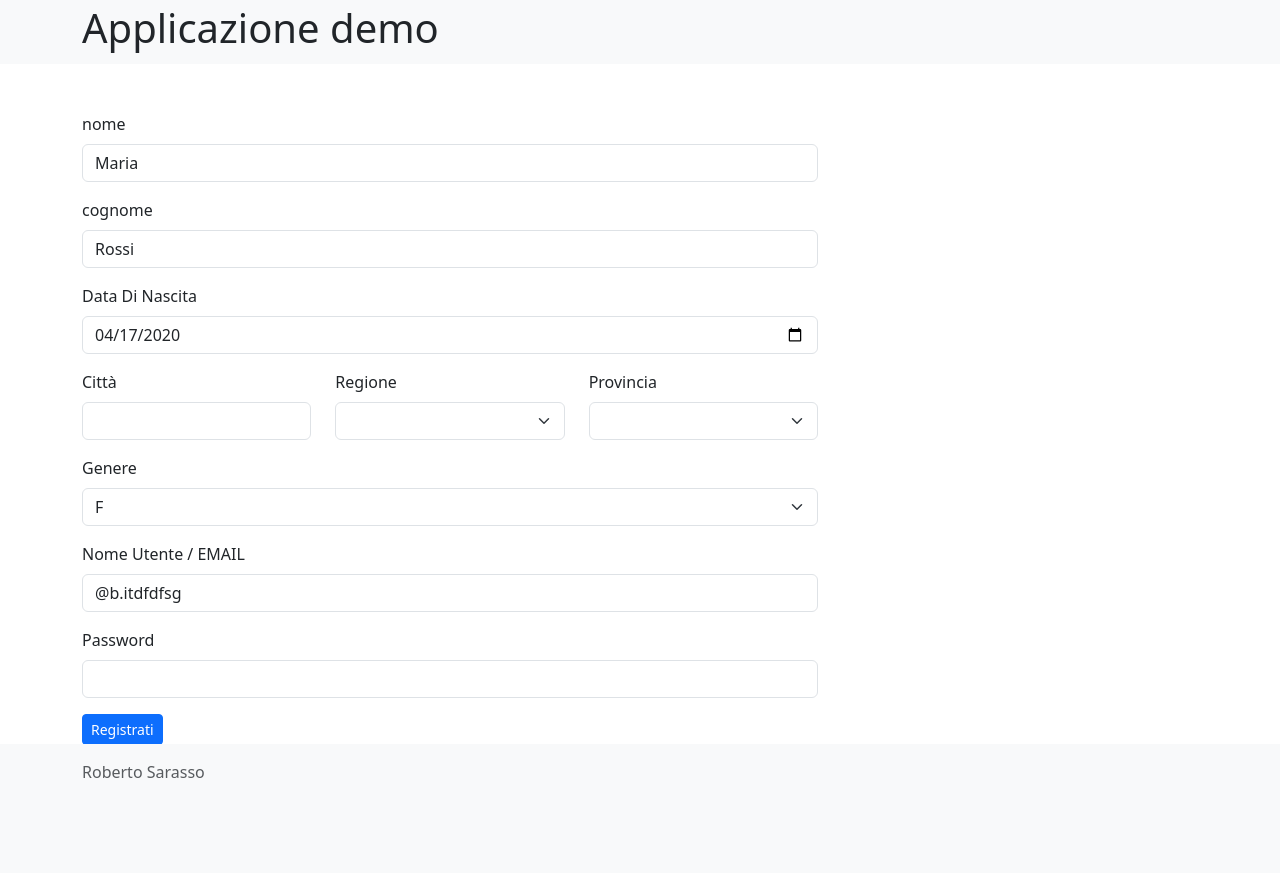
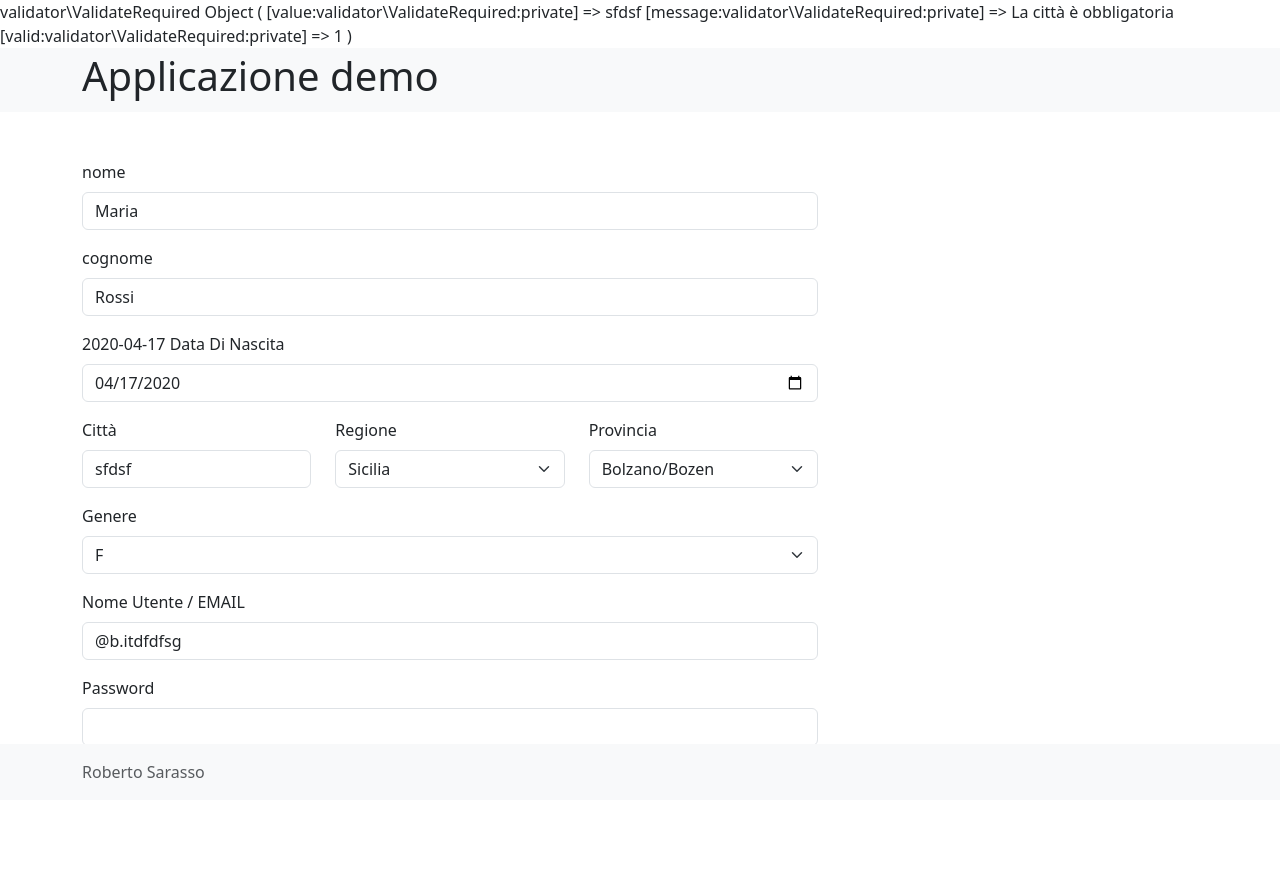
Before and after one commit to corsidrive/corso_php_mysql_2223, a PHP site: page /edit-user.php?user_id=9 in a window 1280 px wide. Before the commit the page ends 778 px from the top, so only its background shows below. Run offline with PHP 8.4, Linux system fonts and the light colour scheme; data comes from the database, SQL or seed files in the repository; both versions use the stored data as it was after the commit.

Commit message:
nuoviutenti

```diff
--- a/form_in_php/assets/css/style.css
+++ b/form_in_php/assets/css/style.css
@@ -1,3 +1,7 @@
+body {
+    padding-bottom: 4rem;
+}
+
 .footer-bottom {
     position: fixed;
     width: 100%;
--- a/form_in_php/edit-user.php
+++ b/form_in_php/edit-user.php
@@ -16,6 +16,8 @@
 $crud = new UserCRUD();
 $user = $crud->read($user_id);
 
+// echo $user->birth_city;
+
 $validatorRunner = new ValidatorRunner([
     'first_name' => new ValidateRequired($user->first_name,'Il Nome è obblicatorio'),
     'last_name'  => new ValidateRequired($user->last_name,'Il Cognome è obblicatorio'),
@@ -31,7 +33,7 @@
     # TODO: in update user la password se non è compilata rimane la stessa, se è compilata viene  cambiata
 ]);
 extract($validatorRunner->getValidatorList());
-
+print_r($birth_city);
 # --------------------------------------------------------------------------
 if ($_SERVER['REQUEST_METHOD'] === 'POST') {
     die();
@@ -88,8 +90,10 @@
                         <?php endif ?>
                     </div>
                     <div class="mb-3">
+                        <?= $birthday->getValue() ?>
                         <label for="birthday" class="form-label">Data Di Nascita</label>
                         <input type="date"
+
                                value="<?= $birthday->getValue() ?>"
                                class="form-control <?php echo !$birthday->getValid() ? 'is-invalid':'' ?>"
                                name="birthday"
@@ -107,7 +111,7 @@
                     <div class="row">
                     <div class="col">
                         <label for="birth_city" class="form-label ">Città</label>
-                        <input type="text" class="form-control <?php echo !$birth_city->getValid() ? 'is-invalid':'' ?>" name="birth_city" id="birth_city">
+                        <input type="text" value="<?= $birth_city->getValue() ?>" class="form-control <?php echo !$birth_city->getValid() ? 'is-invalid':'' ?>" name="birth_city" id="birth_city">
                         <?php if (!$birth_city->getValid()) : ?>
                             <div class="invalid-feedback">
                                 <?php echo $birth_city->getMessage() ?>
@@ -119,9 +123,9 @@
 
                         <label for="birth_region" class="form-label">Regione</label>
                         <select id="birth_region" class="form-select birth_region <?php echo !$regione_id->getValid() ? 'is-invalid':'' ?>" name="regione_id">
-                                <option value=""></option>
+                                <option value="">scegli</option>
                                 <?php foreach(Regione::all() as $regione) : ?>
-                                    <option <?php $regione_id->getValue() == $regione->regione_id ? 'selected':'' ?> value="<?= $regione->regione_id ?>"><?= $regione->nome ?></option>
+                                    <option <?= $regione_id->getValue() == $regione->regione_id ? 'selected':'' ?> value="<?= $regione->regione_id ?>"><?= $regione->nome ?></option>
                                 <?php endforeach;  ?>
                         </select>
                         <?php if (!$regione_id->getValid()) : ?>
@@ -135,7 +139,7 @@
                         <select id="birth_province" class="form-select birth_province <?php echo !$provincia_id->getValid() ? 'is-invalid':'' ?>" name="provincia_id">
                         <option value=""></option>
                                 <?php foreach(Provincia::all() as $provincia) : ?>
-                                    <option <?php $provincia_id->getValue() == $provincia->provincia_id ? 'selected':'' ?> value="<?= $provincia->provincia_id ?>"><?= $provincia->nome ?></option>
+                                    <option <?= $provincia_id->getValue() == $provincia->provincia_id ? 'selected':'' ?> value="<?= $provincia->provincia_id ?>"><?= $provincia->nome ?></option>
                                 <?php endforeach;  ?>
                         </select>
                         <?php if (!$provincia_id->getValid()) : ?>
```
Also changed, not shown: form_in_php/install/install.sql (+6 -6 lines).
